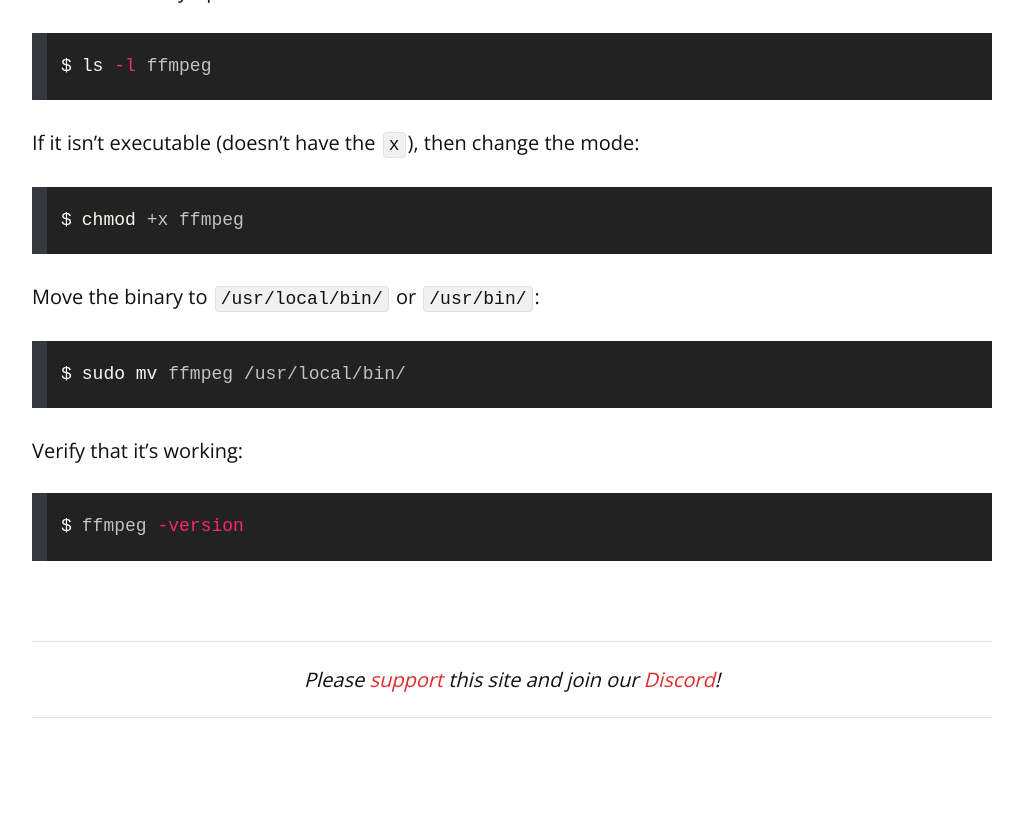
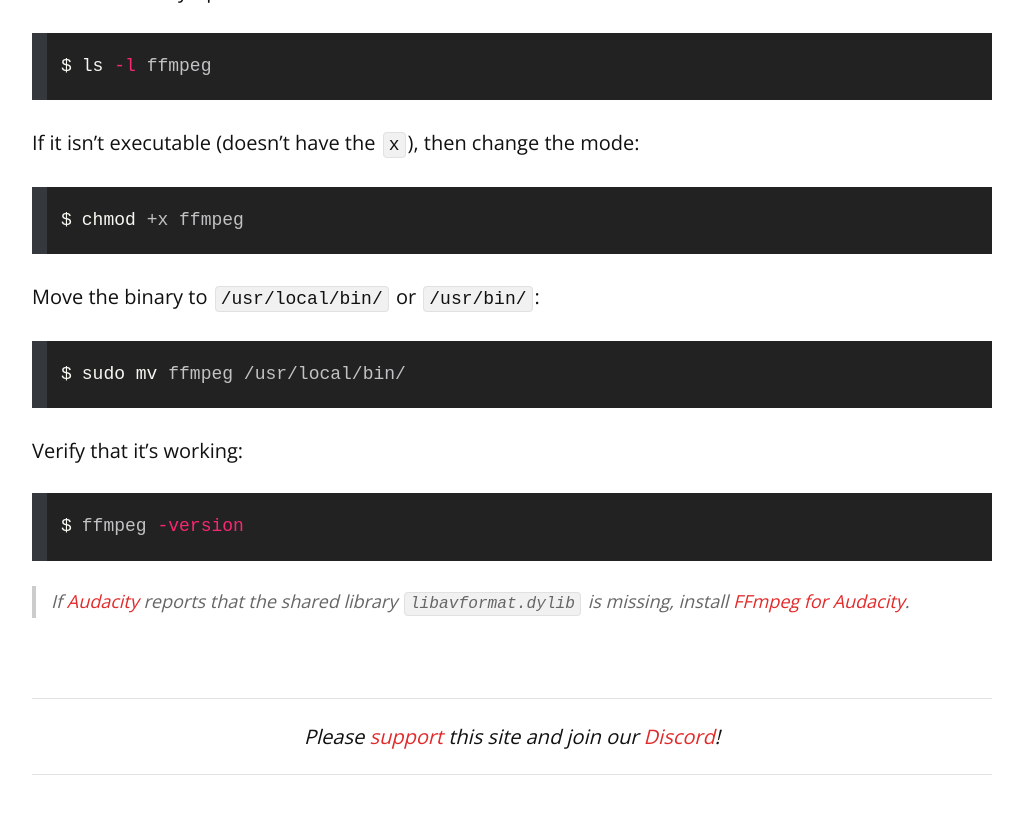
Before and after one commit to remarkablemark/remarkablemark.github.io, a Jekyll site: the page built from _posts/2026/2026-10-31-install-ffmpeg-macos.md, in a window 1280 px wide and 900 px high, scrolled down 1038 px. Shown: the top 814 px of the window, without its empty margins (128-1151 px from the left). Built offline with Jekyll 4.4.1, drawn with Linux system fonts in a browser that asks for light colours; comment, search, counter and statistics services are not loaded; some of the changed text lies outside the part shown.

Commit message:
feat(posts): update "How to install FFmpeg on macOS"
Post: 2026-10-31-install-ffmpeg-macos.md

Add Audacity install instructions

````diff
--- a/_posts/2026/2026-10-31-install-ffmpeg-macos.md
+++ b/_posts/2026/2026-10-31-install-ffmpeg-macos.md
@@ -55,3 +56,5 @@ Verify that it's working:
 ```sh
 ffmpeg -version
 ```
+
+> If [Audacity](https://support.audacityteam.org/basics/installing-ffmpeg#macos) reports that the shared library `libavformat.dylib` is missing, install [FFmpeg for Audacity](https://lame.buanzo.org/ffmpeg.php).
````
Also changed, not shown: other parts of _posts/2026/2026-10-31-install-ffmpeg-macos.md (+1 -0 lines).
